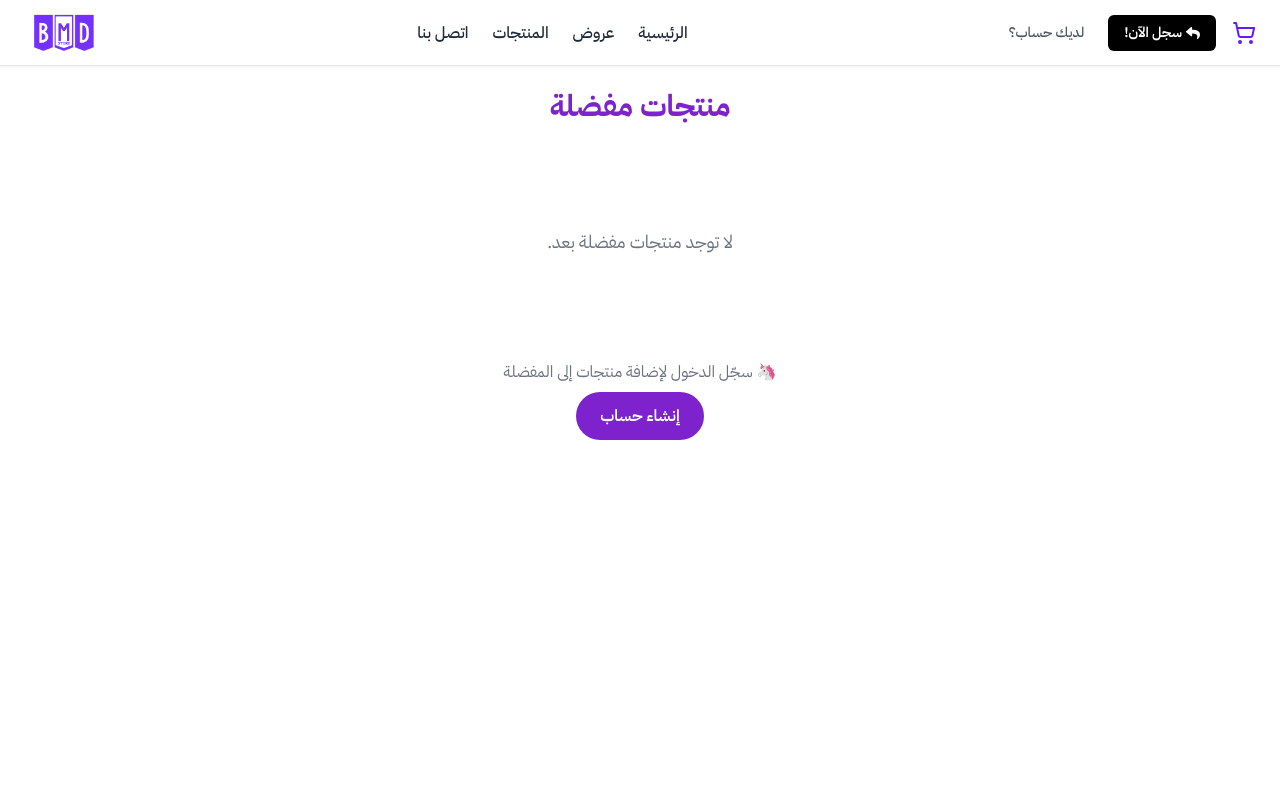
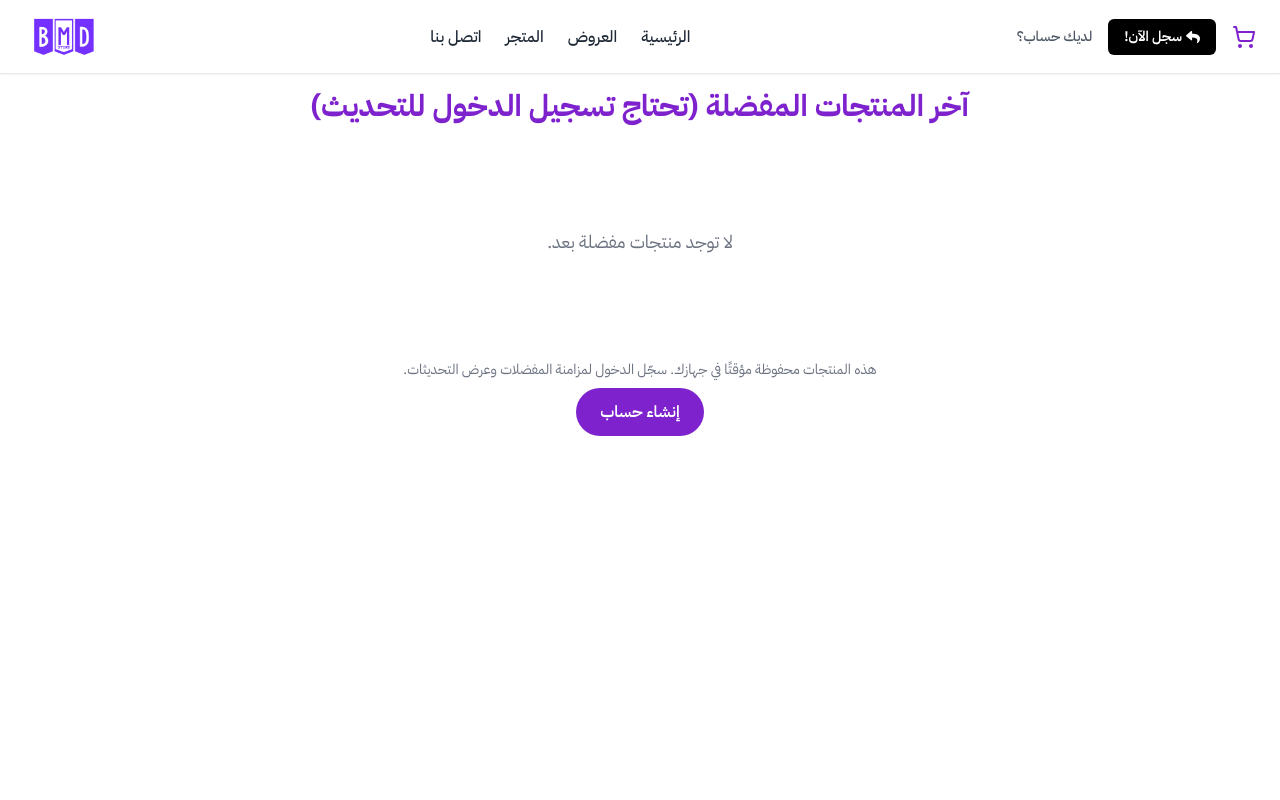
Before and after one commit to MalakMAmer/DigitalE-commerce, a React (Vite) app: page /cart in a window 1280 px wide. Shown: the top 800 px of the page. Built offline with nearby package versions, Linux system fonts and the light colour scheme.

Commit message:
added some changes

```diff
--- a/src/components/Footer.jsx
+++ b/src/components/Footer.jsx
@@ -7,7 +7,7 @@ function Footer() {
   return (
     <>
       <footer className="bg-[#300c66] border-t border-purple-200/40 py-10 px-6">
-        <div className="max-w-5xl mx-auto flex flex-col md:flex-row justify-between gap-10 text-gray-100">
+        <div className="max-w-5xl mx-auto flex flex-col md:flex-row justify-between gap-10 text-gray-100" id="contactUs">
 
           {/* Logo & Description */}
           <div className="flex-1 flex flex-col items-center md:items-start gap-3 text-center md:text-right">
@@ -30,10 +30,10 @@ function Footer() {
               <Link to="/products" className="relative after:block after:w-0 after:h-[2px] after:bg-purple-300 after:transition-all after:duration-300 hover:after:w-full">
                 المنتجات
               </Link>
-              <Link to="/services" className="relative after:block after:w-0 after:h-[2px] after:bg-purple-300 after:transition-all after:duration-300 hover:after:w-full">
+              <Link to="#" className="relative after:block after:w-0 after:h-[2px] after:bg-purple-300 after:transition-all after:duration-300 hover:after:w-full">
                 الخدمات
               </Link>
-              <Link to="/about" className="relative after:block after:w-0 after:h-[2px] after:bg-purple-300 after:transition-all after:duration-300 hover:after:w-full">
+              <Link to="#" className="relative after:block after:w-0 after:h-[2px] after:bg-purple-300 after:transition-all after:duration-300 hover:after:w-full">
                 حول
               </Link>
             </div>
--- a/src/components/Hero.jsx
+++ b/src/components/Hero.jsx
@@ -7,6 +7,7 @@ function Hero() {
     <section
       dir="rtl"
       className="relative flex flex-col justify-center items-center text-center px-6 py-32 min-h-screen overflow-hidden bg-[radial-gradient(circle_at_center,_var(--tw-gradient-stops))] via-[var(--purple-light-trans2)]  from-[var(--purple-light-trans)]  to-white"
+      id='home'
     >
       {/* Glowing background spotlight */}
       <div className="absolute inset-0 bg-gradient-radial from-purple-500 via-violet-400 to-transparent opacity-70 blur-3xl"></div>
--- a/src/components/Navbar.jsx
+++ b/src/components/Navbar.jsx
@@ -1,45 +1,69 @@
-import React, { useState, useEffect } from 'react'
-import { Link } from 'react-router-dom'
-import { Link as ScrollLink } from 'react-scroll'
-import { useTranslation } from 'react-i18next'
-import { motion, AnimatePresence } from 'framer-motion'
-import { Menu, X, ShoppingCart } from 'lucide-react'
-import logo from '../assets/Logo.png'
-import { FaReply } from "react-icons/fa";
+import React, { useState, useEffect } from 'react';
+import { Link } from 'react-router-dom';
+import { Menu, X, ShoppingCart } from 'lucide-react';
+import { motion, AnimatePresence } from 'framer-motion';
+import logo from '../assets/Logo.png';
+import { FaReply } from 'react-icons/fa';
+import { toast } from 'react-toastify';
 
 function Navbar() {
-  const { t, i18n } = useTranslation()
-  const [isOpen, setIsOpen] = useState(false)
-  const [cartCount, setCartCount] = useState(0)
+  const [isOpen, setIsOpen] = useState(false);
+  const [cartCount, setCartCount] = useState(0);
+  const [isLoggedIn, setIsLoggedIn] = useState(false);
 
-  const changeLang = () => i18n.changeLanguage(i18n.language === 'ar' ? 'en' : 'ar')
+  // Login state
+  useEffect(() => {
+    const checkLogin = () => setIsLoggedIn(!!localStorage.getItem('token'));
+    checkLogin();
+    window.addEventListener('storage', checkLogin);
+    return () => window.removeEventListener('storage', checkLogin);
+  }, []);
 
-  // Update cart count whenever localStorage changes
+  // Cart state
   useEffect(() => {
     const updateCart = () => {
-      const cart = JSON.parse(localStorage.getItem('cart') || '[]')
-      setCartCount(cart.length)
-    }
+      const cart = JSON.parse(localStorage.getItem('cart') || '[]');
+      setCartCount(Array.isArray(cart) ? cart.length : 0);
+    };
+    updateCart();
+    window.addEventListener('storage', updateCart);
+    return () => window.removeEventListener('storage', updateCart);
+  }, []);
 
-    updateCart() // initial load
+  // Prevent scroll when menu open
+  useEffect(() => {
+    document.body.style.overflow = isOpen ? 'hidden' : 'auto';
+  }, [isOpen]);
 
-    window.addEventListener('storage', updateCart)
-    return () => window.removeEventListener('storage', updateCart)
-  }, [])
+  const handleLogout = () => {
+    localStorage.removeItem('token');
+    setIsOpen(false);
+    setIsLoggedIn(false);
+    toast.success('تم تسجيل الخروج بنجاح');
+  };
 
-  // Prevent scroll when sidebar open
-  useEffect(() => {
-    document.body.style.overflow = isOpen ? 'hidden' : 'auto'
-  }, [isOpen])
+  // Navigation handler: always reload
+  const handleNavClick = (id) => {
+    window.location.href = `/#${id}`;
+  };
+
+  const renderNavButton = (id, label) => (
+    <button
+      onClick={() => handleNavClick(id)}
+      className="hover:text-purple-400 transition-all cursor-pointer"
+    >
+      {label}
+    </button>
+  );
 
   return (
     <>
       <nav className="w-full bg-white/85 backdrop-blur-xl border-b border-gray-200 shadow-sm fixed top-0 left-0 z-50">
-        <div className="max-w-7xl mx-auto flex items-center justify-between py-1 px-6">
+        <div className="max-w-7xl mx-auto flex items-center justify-between py-2 px-6">
 
           {/* Left: Cart + Login */}
           <div className="hidden sm:flex items-center gap-4">
-            <Link to="/cart" className="relative text-[var(--purple-light)] hover:text-purple-500 transition-all">
+            <Link to="/cart" className="relative text-purple-700 hover:text-purple-500 transition-all">
               <ShoppingCart size={24} />
               {cartCount > 0 && (
                 <span className="absolute -top-2 -right-2 bg-red-600 text-white text-xs w-5 h-5 rounded-full flex items-center justify-center">
@@ -48,31 +72,31 @@ function Navbar() {
               )}
             </Link>
 
-            <Link to="/signup" className="inline-flex items-center gap-1 bg-black text-white hover:bg-purple-700 px-4 py-2 rounded-md font-semibold text-sm transition-all transform hover:scale-105">
-              <span className="text-sm"> <FaReply /> </span> {t('nav.signup') || 'سجل الآن!'}
+            {isLoggedIn ? (
+              <button
+                onClick={handleLogout}
+                className="flex items-center gap-1 bg-black text-white hover:bg-purple-700 px-4 py-2 rounded-md font-semibold text-sm transition-all"
+              >
+                <FaReply /> تسجيل خروج
+              </button>
+            ) : (
+              <>
+                <Link to="/signup" className="flex items-center gap-1 bg-black text-white hover:bg-purple-700 px-4 py-2 rounded-md font-semibold text-sm transition-all">
+                  <FaReply /> سجل الآن!
                 </Link>
-
-            <Link to="/login" className="p-2 text-sm">
-              <span className="text-gray-600 font-medium hover:text-purple-700 cursor-pointer transition-all">
+                <Link to="/login" className="text-gray-600 font-medium hover:text-purple-700 text-sm">
                   لديك حساب؟
-              </span>
                 </Link>
+              </>
+            )}
           </div>
 
           {/* Center: Menu Links */}
           <div className="hidden md:flex items-center gap-6 text-gray-800 font-medium">
-            <Link to="/" className="cursor-pointer hover:text-purple-400 transition-all">
-              {t('nav.home') || 'الرئيسية'}
-            </Link>
-            <ScrollLink to="offers" smooth={true} duration={50} offset={-80} className="cursor-pointer hover:text-purple-400 transition-all">
-              {t('nav.offers') || 'العروض'}
-            </ScrollLink>
-            <ScrollLink to="digitalProducts" smooth={true} duration={50} offset={-80} className="cursor-pointer hover:text-purple-400 transition-all">
-              {t('nav.products') || 'المتجر'}
-            </ScrollLink>
-            <ScrollLink to="contactUs" smooth={true} duration={50} offset={-80} className="cursor-pointer hover:text-purple-400 transition-all">
-              {t('nav.contact') || 'اتصل بنا'}
-            </ScrollLink>
+            {renderNavButton('home', 'الرئيسية')}
+            {renderNavButton('offers', 'العروض')}
+            {renderNavButton('digitalProducts', 'المتجر')}
+            {renderNavButton('contactUs', 'اتصل بنا')}
           </div>
 
           {/* Logo */}
@@ -98,46 +122,41 @@ function Navbar() {
                 onClick={() => setIsOpen(false)}
                 className="fixed inset-0 bg-black w-screen h-screen z-40"
               />
-
               <motion.div
-                initial={{ x: "100%" }}
+                initial={{ x: '100%' }}
                 animate={{ x: 0 }}
-                exit={{ x: "100%" }}
+                exit={{ x: '100%' }}
                 transition={{ duration: 0.3 }}
                 className="fixed top-0 right-0 h-screen w-72 bg-white z-50 shadow-xl p-6 flex flex-col"
               >
-                <button onClick={() => setIsOpen(false)} className="self-end text-purple-700 mb-6">
-                  <X size={28} />
-                </button>
+                <button onClick={() => setIsOpen(false)} className="self-end text-purple-700 mb-6"><X size={28} /></button>
 
                 <div className="flex flex-col gap-6 text-gray-800 font-medium mt-4">
-                  <Link onClick={() => setIsOpen(false)} to="/" className="hover:text-purple-400 transition-all">
-                    {t('nav.home') || 'الرئيسية'}
-                  </Link>
-                  <ScrollLink onClick={() => setIsOpen(false)} to="offers" smooth={true} duration={50} offset={-80} className="hover:text-purple-400 transition-all">
-                    {t('nav.offers') || 'العروض'}
-                  </ScrollLink>
-                  <ScrollLink onClick={() => setIsOpen(false)} to="digitalProducts" smooth={true} duration={50} offset={-80} className="hover:text-purple-400 transition-all">
-                    {t('nav.products') || 'المتجر'}
-                  </ScrollLink>
-                  <ScrollLink onClick={() => setIsOpen(false)} to="contactUs" smooth={true} duration={50} offset={-80} className="hover:text-purple-400 transition-all">
-                    {t('nav.contact') || 'اتصل بنا'}
-                  </ScrollLink>
+                  {renderNavButton('home', 'الرئيسية')}
+                  {renderNavButton('offers', 'العروض')}
+                  {renderNavButton('digitalProducts', 'المتجر')}
+                  {renderNavButton('contactUs', 'اتصل بنا')}
                 </div>
 
                 <div className="flex flex-col gap-4 pt-4 border-t border-gray-200 my-6">
-                  <Link to="/login" onClick={() => setIsOpen(false)} className="text-gray-600 text-center font-medium hover:text-purple-700 transition-all text-sm">
+                  {isLoggedIn ? (
+                    <button onClick={handleLogout} className="flex items-center gap-1 justify-center bg-black text-white hover:bg-purple-700 px-4 py-2 rounded-md font-semibold text-sm transition-all">
+                      <FaReply /> تسجيل خروج
+                    </button>
+                  ) : (
+                    <>
+                      <Link to="/login" onClick={() => setIsOpen(false)} className="text-gray-600 text-center font-medium hover:text-purple-700 text-sm">
                         لديك حساب؟
                       </Link>
-                  <Link to="/signup" onClick={() => setIsOpen(false)} className="inline-flex items-center gap-1 justify-center bg-black text-white hover:bg-purple-700 px-4 py-2 rounded-md font-semibold text-sm transition-all">
-                    <span className="text-sm px-1"><FaReply /></span> {t('nav.signup') || 'تسجيل الدخول'}
+                      <Link to="/signup" onClick={() => setIsOpen(false)} className="flex items-center gap-1 justify-center bg-black text-white hover:bg-purple-700 px-4 py-2 rounded-md font-semibold text-sm transition-all">
+                        <FaReply /> سجل الآن!
                       </Link>
+                    </>
+                  )}
                   <Link to="/cart" onClick={() => setIsOpen(false)} className="flex justify-center items-center text-purple-700 hover:text-purple-500 py-2 rounded-md font-semibold bg-purple-100 transition-all relative">
                     <ShoppingCart size={24} />
                     {cartCount > 0 && (
-                      <span className="absolute -top-2 -right-2 bg-red-600 text-white text-xs w-5 h-5 rounded-full flex items-center justify-center">
-                        {cartCount}
-                      </span>
+                      <span className="absolute -top-2 -right-2 bg-red-600 text-white text-xs w-5 h-5 rounded-full flex items-center justify-center">{cartCount}</span>
                     )}
                   </Link>
                 </div>
@@ -147,9 +166,10 @@ function Navbar() {
         </AnimatePresence>
       </nav>
 
+      {/* Spacer for fixed nav */}
       <div className="h-16 w-full"></div>
     </>
-  )
+  );
 }
 
-export default Navbar
+export default Navbar;
--- a/src/components/OffersSlider.jsx
+++ b/src/components/OffersSlider.jsx
@@ -10,32 +10,33 @@ function OffersSlider() {
   const [current, setCurrent] = useState(0);
   const timerRef = useRef(null);
 
-  // Fetch offers (or use static if API not available)
   useEffect(() => {
-    const fetchOffers = async () => {
-      try {
-        // Example API call if you had offers endpoint
-        // const res = await axios.get(`${API_URL}/api/offers`);
-        // setOffers(Array.isArray(res.data) ? res.data : []);
-
-        // fallback static offers
     setOffers([
-          { id: 1, title: "خصم 20% على كل المنتجات الرقمية", description: "اغتنم الفرصة واحصل على أفضل المنتجات بسعر مخفض.", image: bgHero },
-          { id: 2, title: "اشتراك سنوي مجاني لأول 50 عميل", description: "كن من أوائل المشتركين واستمتع بالمزايا الحصرية.", image: bgHero },
-          { id: 3, title: "هدايا مجانية عند شراء أي منتج", description: "احصل على منتجات رقمية إضافية مجانية عند كل عملية شراء.", image: bgHero },
+      {
+        id: 1,
+        title: "خصم 20% على كل المنتجات الرقمية",
+        description: "اغتنم الفرصة واحصل على أفضل المنتجات بسعر مخفض.",
+        image: bgHero,
+      },
+      {
+        id: 2,
+        title: "اشتراك سنوي مجاني لأول 50 عميل",
+        description: "كن من أوائل المشتركين واستمتع بالمزايا الحصرية.",
+        image: bgHero,
+      },
+      {
+        id: 3,
+        title: "هدايا مجانية عند شراء أي منتج",
+        description: "احصل على منتجات رقمية إضافية مجانية عند كل عملية شراء.",
+        image: bgHero,
+      },
     ]);
-      } catch (err) {
-        console.error(err);
-      }
-    };
-
-    fetchOffers();
   }, []);
 
   const startTimer = () => {
     clearInterval(timerRef.current);
     timerRef.current = setInterval(() => {
-      setCurrent(prev => (prev + 1) % offers.length);
+      setCurrent((prev) => (prev + 1) % offers.length);
     }, 4000);
   };
 
@@ -44,39 +45,93 @@ function OffersSlider() {
     return () => clearInterval(timerRef.current);
   }, [offers]);
 
-  const nextSlide = () => { setCurrent(prev => (prev + 1) % offers.length); startTimer(); };
-  const prevSlide = () => { setCurrent(prev => (prev - 1 + offers.length) % offers.length); startTimer(); };
+  const nextSlide = () => {
+    setCurrent((prev) => (prev + 1) % offers.length);
+    startTimer();
+  };
+
+  const prevSlide = () => {
+    setCurrent((prev) => (prev - 1 + offers.length) % offers.length);
+    startTimer();
+  };
 
   if (!offers.length) return null;
 
   return (
-    <div className="relative overflow-hidden">
+    <div className="flex justify-center items-start py-10">
+        <div className="mx-auto flex items-center justify-between gap-4">
+
+        {/* Prev Button */}
+        <button
+          onClick={prevSlide}
+          className="w-12 h-12 flex justify-center items-center
+          bg-white shadow-lg rounded-full text-[var(--purple-light-trans)]
+          hover:bg-[var(--purple-light-trans)] hover:text-white transition"
+        >
+          ‹
+        </button>
+
+        {/* Slider */}
+        <div className="relative overflow-hidden flex-1">
           <AnimatePresence mode="wait">
             <motion.div
               key={offers[current].id}
-          initial={{ opacity: 0, x: 50 }}
-          animate={{ opacity: 1, x: 0 }}
-          exit={{ opacity: 0, x: -50 }}
-          transition={{ duration: 0.8 }}
-          className="flex flex-col bg-gradient-to-r from-white to-[var(--purple-light-trans2)] rounded-md shadow-lg border border-gray-100 overflow-hidden h-full"
+              initial={{ opacity: 0, scale: 0.97 }}
+              animate={{ opacity: 1, scale: 1 }}
+              exit={{ opacity: 0, scale: 0.97 }}
+              transition={{ duration: 0.4 }}
+              className="rounded-2xl bg-white/80 backdrop-blur-md
+              shadow-lg border border-purple-300/40 overflow-hidden"
             >
-          <img src={offers[current].image} alt={offers[current].title} className="w-full h-60 object-cover" />
+              <img
+                src={offers[current].image}
+                alt={offers[current].title}
+                className="w-full h-72 object-cover"
+              />
+
               <div className="p-6 text-right">
-            <h3 className="text-2xl font-bold text-gray-900 mb-3">{offers[current].title}</h3>
-            <p className="text-gray-700">{offers[current].description}</p>
+                <h3 className="text-3xl font-bold text-gray-900">
+                  {offers[current].title}
+                </h3>
+
+                <p className="text-gray-700 mt-2 leading-relaxed text-lg">
+                  {offers[current].description}
+                </p>
               </div>
             </motion.div>
           </AnimatePresence>
 
-      <button onClick={prevSlide} className="absolute top-1/2 -translate-y-1/2 left-2 z-20 w-10 h-10 rounded-full bg-white border border-gray-300 text-gray-800 hover:bg-[var(--purple-light)] hover:text-white transition-all" style={{ direction: "ltr" }}>‹</button>
-      <button onClick={nextSlide} className="absolute top-1/2 -translate-y-1/2 right-2 z-20 w-10 h-10 rounded-full bg-white border border-gray-300 text-gray-800 hover:bg-[var(--purple-light)] hover:text-white transition-all" style={{ direction: "ltr" }}>›</button>
-
-      <div className="flex justify-center mt-4 gap-2">
+          {/* Dots */}
+          <div className="flex justify-center mt-5 gap-3">
             {offers.map((_, index) => (
-          <button key={index} onClick={() => { setCurrent(index); startTimer(); }} className={`w-3 h-3 rounded-full transition-all ${index === current ? "bg-[var(--purple-light)]" : "bg-gray-300"}`} />
+              <button
+                key={index}
+                onClick={() => {
+                  setCurrent(index);
+                  startTimer();
+                }}
+                className={`rounded-full transition-all
+                ${index === current
+                  ? "w-4 h-4 bg-purple-600 shadow-[0_0_8px_rgba(139,92,246,0.6)]"
+                  : "w-3 h-3 bg-gray-300"
+                }`}
+              />
             ))}
           </div>
         </div>
+
+        {/* Next Button */}
+        <button
+          onClick={nextSlide}
+          className="w-12 h-12 flex justify-center items-center
+          bg-white shadow-lg rounded-full text-[var(--purple-light-trans)]
+          hover:bg-[var(--purple-light-trans)] hover:text-white transition"
+        >
+          ›
+        </button>
+      </div>
+    </div>
+
   );
 }
 
--- a/src/pages/AllProducts.jsx
+++ b/src/pages/AllProducts.jsx
@@ -144,7 +144,7 @@ function AllProducts() {
 
 
   return (
-    <div className="min-h-screen bg-white px-4 sm:px-6 py-8" dir="rtl">
+    <div className="min-h-screen bg-white px-4 sm:px-6 py-8" dir="rtl" id="digitalProducts">
 
       {/* Search Bar */}
       <div className="max-w-4xl mx-auto flex items-center gap-3 bg-gray-100 rounded-xl p-3 shadow-sm">
--- a/src/pages/FavProducts.jsx
+++ b/src/pages/FavProducts.jsx
@@ -104,7 +104,9 @@ function FavProducts() {
   return (
     <div className="max-w-6xl mx-auto space-y-6 min-h-screen p-6" dir="rtl">
       <h2 className="text-3xl font-bold text-purple-700 mb-6 text-center">
-        {isLoggedIn ? 'منتجاتك المفضلة' : 'منتجات مفضلة'}
+        {isLoggedIn
+          ? 'منتجاتك المفضلة'
+          : 'آخر المنتجات المفضلة (تحتاج تسجيل الدخول للتحديث)'}
       </h2>
 
       {favorites.length === 0 ? (
@@ -161,7 +163,9 @@ function FavProducts() {
 
       {!isLoggedIn && (
         <div className="text-center mt-6">
-          <p className="text-gray-500">🦄 سجّل الدخول لإضافة منتجات إلى المفضلة</p>
+          <p className="text-center text-gray-500 mt-4 text-sm">
+            هذه المنتجات محفوظة مؤقتًا في جهازك. سجّل الدخول لمزامنة المفضلات وعرض التحديثات.
+          </p>
           <Link
             to="/signup"
             className="inline-block bg-purple-700 text-white px-6 py-3 rounded-full font-semibold hover:bg-purple-800 transition-all mt-2"
--- a/src/pages/Home.jsx
+++ b/src/pages/Home.jsx
@@ -11,11 +11,22 @@ import DigitalProductsSection from '../sections/DigitalProductsSection'
 import FAQSection from '../sections/FAQSection'
 import SalesHeader from '../components/SalesHeader'
 import ContactButton from '../components/ContactButton'
+import { useEffect } from 'react';
+import { useLocation } from 'react-router-dom';
 
 function Home() {
+    const location = useLocation();
+
+    useEffect(() => {
+        if (location.state?.scrollTo) {
+        const el = document.getElementById(location.state.scrollTo);
+        if (el) window.scrollTo({ top: el.offsetTop - 80, behavior: 'smooth' });
+        }
+    }, [location]);
+
   return (
         <div>
-            <Hero />
+            <Hero/>
             {/* <About /> */}
             <WhyUs />
             {/* <NewestOffers /> */}
```
Also changed, not shown: src/index.css (+16 -0 lines), src/sections/DigitalProductsSection.jsx (+86 -64 lines). Lines whose indentation alone changed are shown as unchanged.
